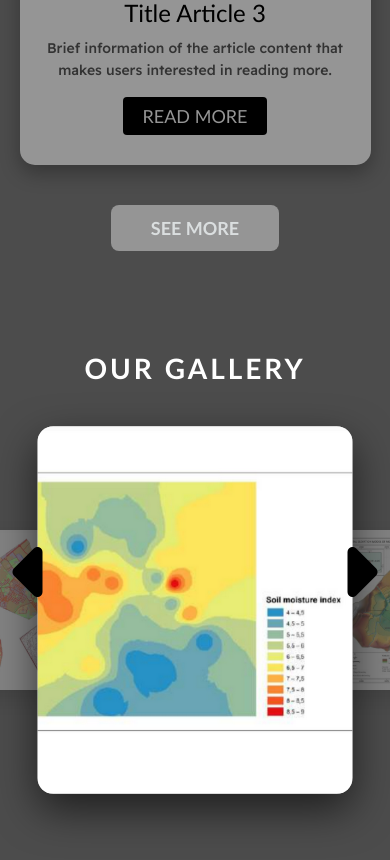
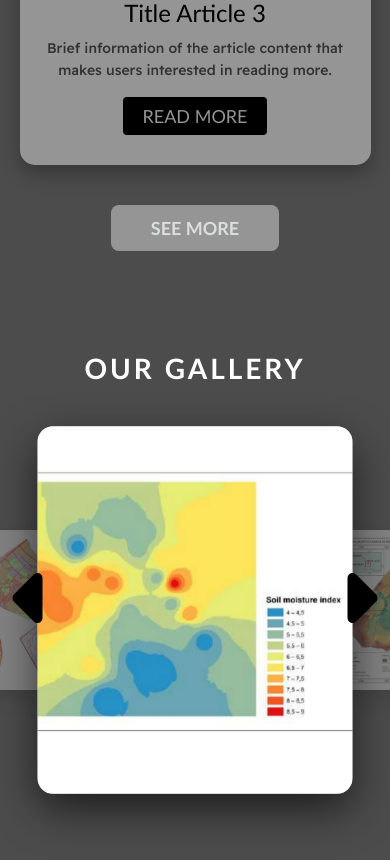
Before and after one commit to nasgmr/website-amx-next, a Next.js app: page / in a window 390 px wide. Shown: the part 3996-4856 px from the top of the page. Built offline with nearby package versions, Linux system fonts and the light colour scheme; a web font is replaced by a local one.

Commit message:
fix: arrow gallery mobile version updated

```diff
--- a/src/css/style.css
+++ b/src/css/style.css
@@ -2200,7 +2200,7 @@ html, body, .homepage-body {
 
   .hp-arrow {
     position: absolute;
-    top: 35%;
+    top: 40%;
     margin-top: -22.5px;
     transform: scale(1);
     z-index: 30;
@@ -2211,7 +2211,7 @@ html, body, .homepage-body {
     align-items: center;
     justify-content: center;
     cursor: pointer;
-    transition: transform 0.15s ease-out, background-color 0.15s ease-out;
+    transition: transform 0.15s ease-out;
   }
 
   .hp-arrow:active {
```
